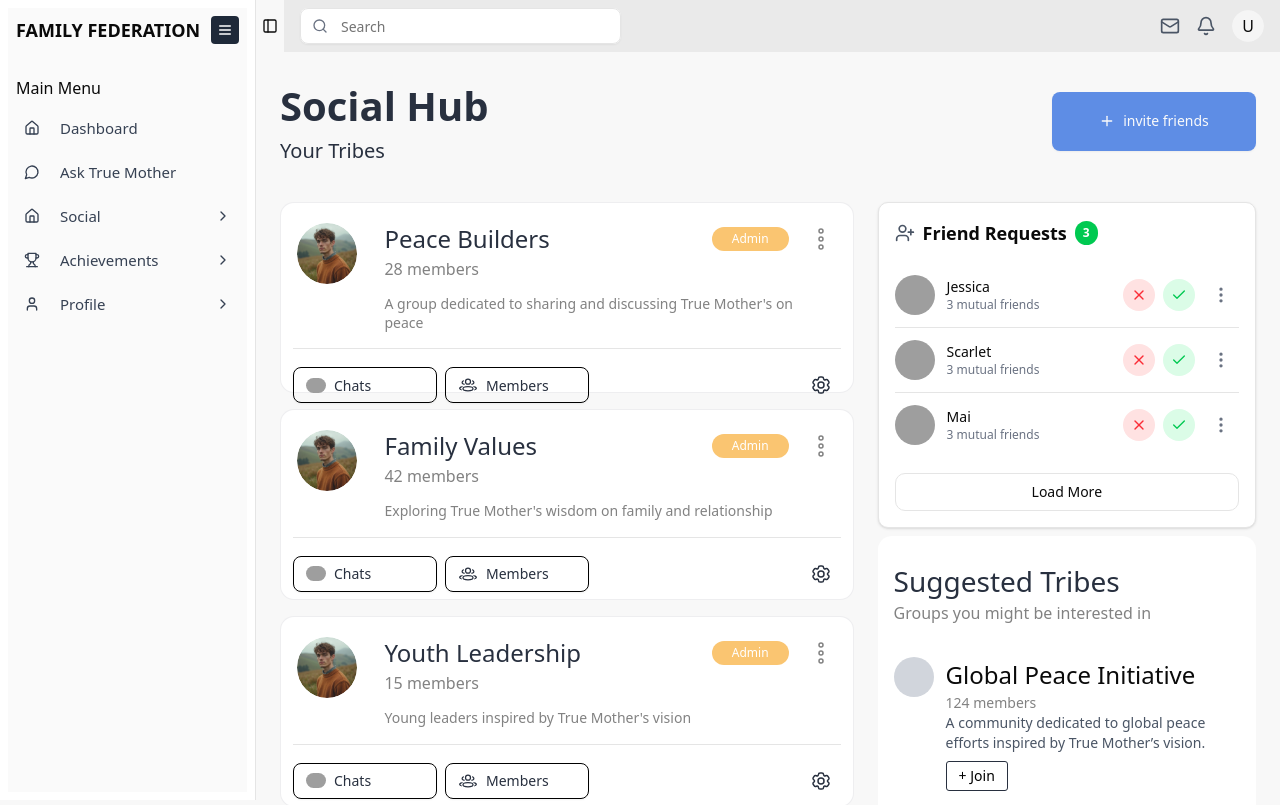
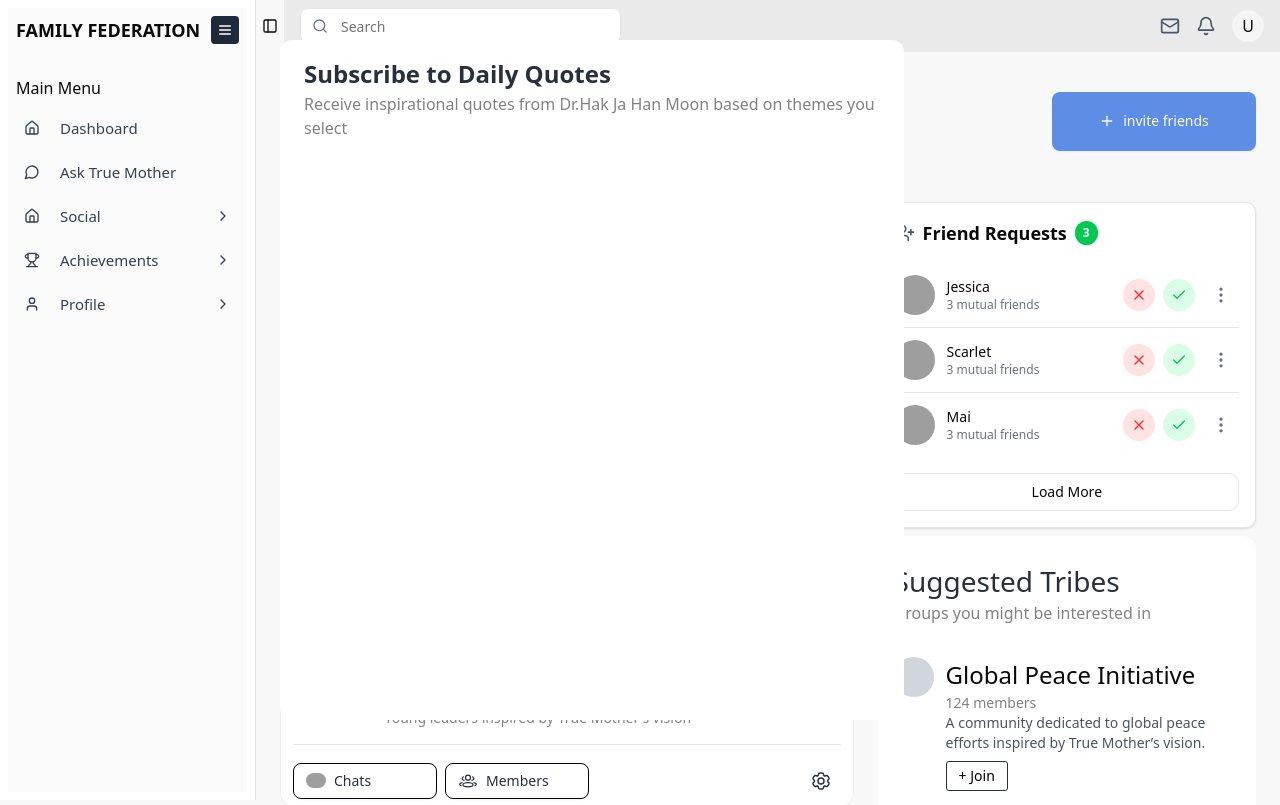
Before and after one commit to Alyabbas93/fatherofpeace, a Next.js app: page /social/tribes in a window 1280 px wide. Shown: the top 805 px of the page. Built offline with nearby package versions, Linux system fonts and the light colour scheme; grey boxes are pictures that could not be loaded.

Commit message:
feed: working on the component create tribe

```diff
--- a/src/app/social/tribes/page.js
+++ b/src/app/social/tribes/page.js
@@ -6,6 +6,7 @@ import SocialLayout from "../socialLayout";
 import { Search} from "lucide-react";
 import SocialHeader from "@/components/social/social-header";
 import SocialTribesCard from "@/components/social/socialTribesCard";
+import CreateTribe from "@/components/social/createTribe";
 
 
 const Tribes = () => {
@@ -19,7 +20,10 @@ const Tribes = () => {
         <div className="rounded-[12px] flex items-center lg:w-full  justify-between  gap-4 lg:gap-8 ">
           {/* first dev  */}
           <SocialLayout>
+
           <SocialTribesCard/>
+
+           <CreateTribe/>
           </SocialLayout>
         </div>
       </div>
--- /dev/null
+++ b/src/components/social/createTribe.js
@@ -0,0 +1,26 @@
+import React from 'react'
+
+const CreateTribe = () => {
+  return (
+    <main className='top-10 m-auto absolute flex  w-[624px] h-[680px] flex-shrink-0 bg-white  rounded-[12px] py-4 px-6'>
+{/* for the title  */}
+        <div>
+
+            <h1 className='text-[#28303F] font-readexpro text-2xl font-semibold leading-normal'>
+                Subscribe to Daily Quotes
+            </h1>
+        <p className='text-[#828282] font-readexpro text-base font-normal leading-normal'>
+            Receive inspirational quotes from Dr.Hak Ja Han Moon based on themes you select
+        </p>
+        </div>
+
+        {/* for the data   */}
+        <div>
+
+        </div>
+
+    </main>
+  )
+}
+
+export default CreateTribe
```
